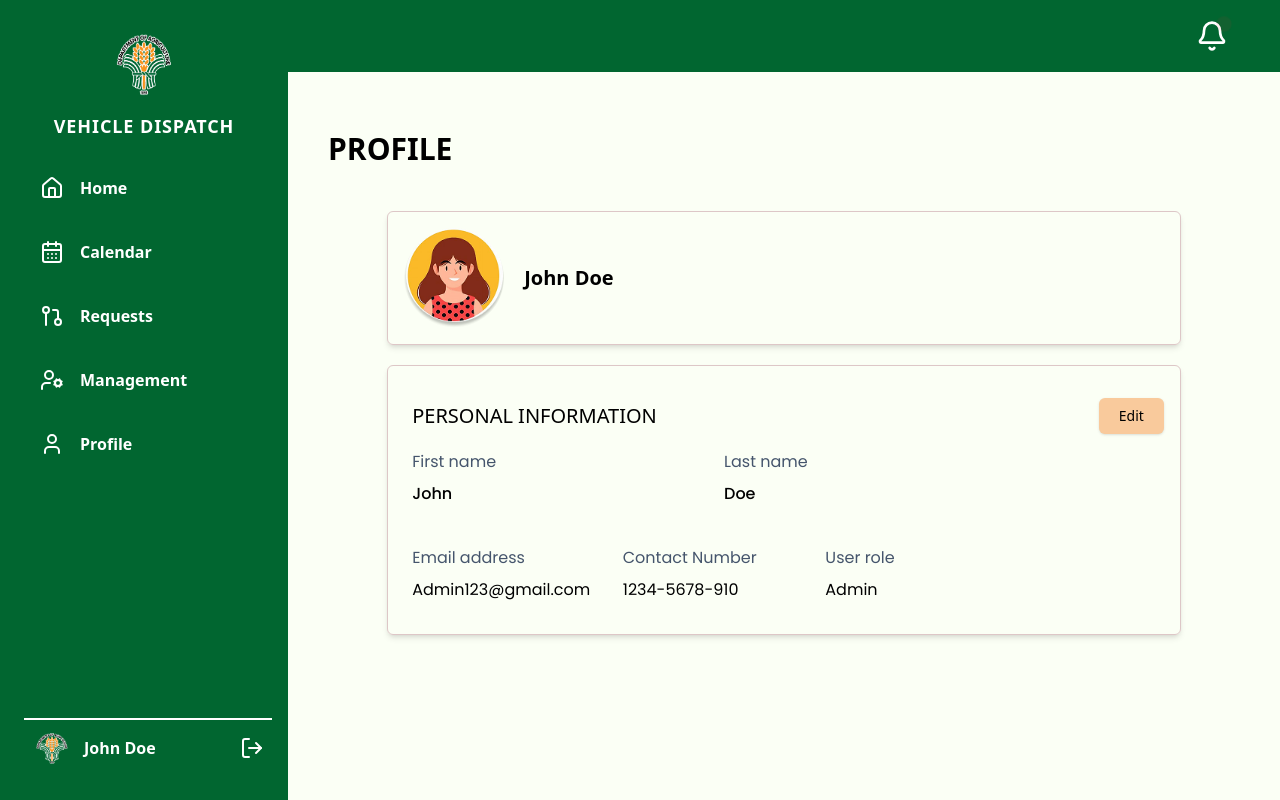
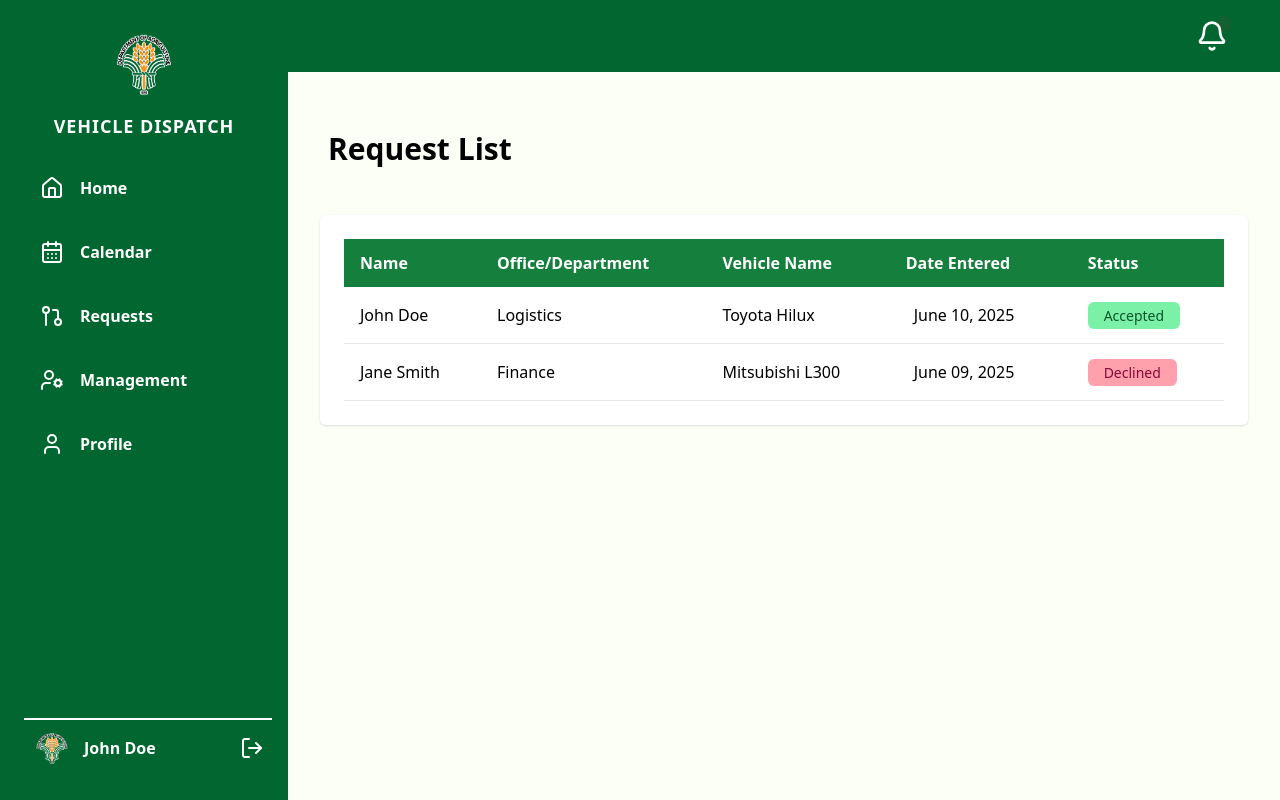
Before and after one commit to renalyng17/vehicle-dispatch-system, a React (Vite) app: page / in a window 1280 px wide. Built offline with nearby package versions, Linux system fonts and the light colour scheme.

Commit message:
request view

```diff
--- a/src/NotificationBar.jsx
+++ b/src/NotificationBar.jsx
@@ -6,7 +6,7 @@ export default function NotificationBar() {
       <div></div>
 
       <div className="flex items-center space-x-4 mr-7">
-        <button className="relative hover:text-lime-200 transition duration-200">
+        <button className="relative hover:text--200 transition duration-200">
           <Bell className="w-8 h-8" />
           <span className="absolute top-0 right-0 block h-2 w-2 rounded-full bg-red-500 animate-ping"></span>
         </button>
--- a/src/main.jsx
+++ b/src/main.jsx
@@ -1,7 +1,7 @@
 import { StrictMode } from 'react'
 import { createRoot } from 'react-dom/client'
 import './index.css'
-import App from './profile.jsx'
+import App from './request.jsx'
 
 createRoot(document.getElementById('root')).render(
   <StrictMode>
--- /dev/null
+++ b/src/request.jsx
@@ -0,0 +1,84 @@
+import Nav from "./nav.jsx";
+import NotificationBar from "./NotificationBar.jsx";
+
+function RequestView() {
+  const requests = [
+    {
+      name: "John Doe",
+      department: "Logistics",
+      vehicle: "Toyota Hilux",
+      date: "2025-06-10",
+      status: "Accepted",
+    },
+    {
+      name: "Jane Smith",
+      department: "Finance",
+      vehicle: "Mitsubishi L300",
+      date: "2025-06-09",
+      status: "Declined",
+    },
+  ];
+
+  return (
+    <div className="relative h-screen overflow-hidden">
+      <NotificationBar />
+
+      <div className="absolute top-0 left-0 z-10 h-full">
+        <Nav />
+      </div>
+
+      <div
+        className="pl-72 pt-[35px] h-full bg-gray-50 overflow-auto"
+        style={{ backgroundColor: "#FBFFF5" }}
+      >
+        <div className="p-6 ml-4">
+          <h1 className="text-3xl font-bold">Request List</h1>
+        </div>
+
+        <div className="mx-8 mt-6 p-6 bg-white shadow rounded-md">
+          <table className="w-full text-left border-collapse">
+            <thead className="bg-[#15803D] text-white">
+              <tr>
+                <th className="py-3 px-4">Name</th>
+                <th className="py-3 px-4">Office/Department</th>
+                <th className="py-3 px-4">Vehicle Name</th>
+                <th className="py-3 px-4">Date Entered</th>
+                <th className="py-3 px-4">Status</th>
+              </tr>
+            </thead>
+            <tbody>
+              {requests.map((req, index) => (
+                <tr key={index} className="border-b border-gray-200">
+                  <td className="py-3 px-4">{req.name}</td>
+                  <td className="py-3 px-4">{req.department}</td>
+                  <td className="py-3 px-4">{req.vehicle}</td>
+                  <td className="px-6 py-4">
+                    {new Date(req.date).toLocaleDateString("en-US", {
+                      year: "numeric",
+                      month: "long",
+                      day: "2-digit",
+                    })}
+                  </td>
+
+                  <td className="py-3 px-4">
+                    <span
+                      className={`px-4 py-1 rounded-md text-sm font-medium ${
+                        req.status === "Accepted"
+                          ? "bg-green-300 text-green-900"
+                          : "bg-rose-300 text-rose-900"
+                      }`}
+                    >
+                      {req.status}
+                    </span>
+                  </td>
+                </tr>
+              ))}
+            </tbody>
+          </table>
+        </div>
+      </div>
+    </div>
+  );
+}
+
+export default RequestView;
```
